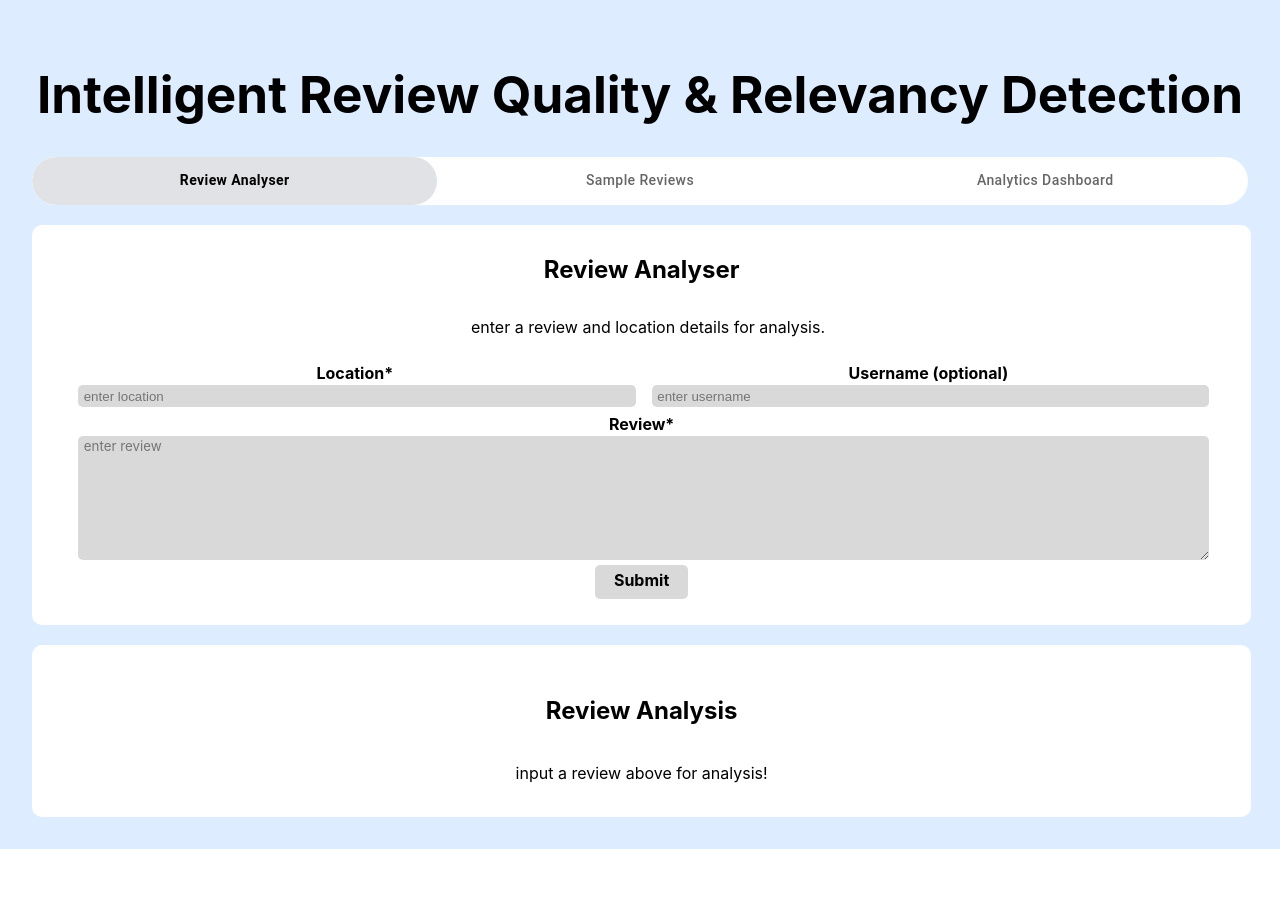
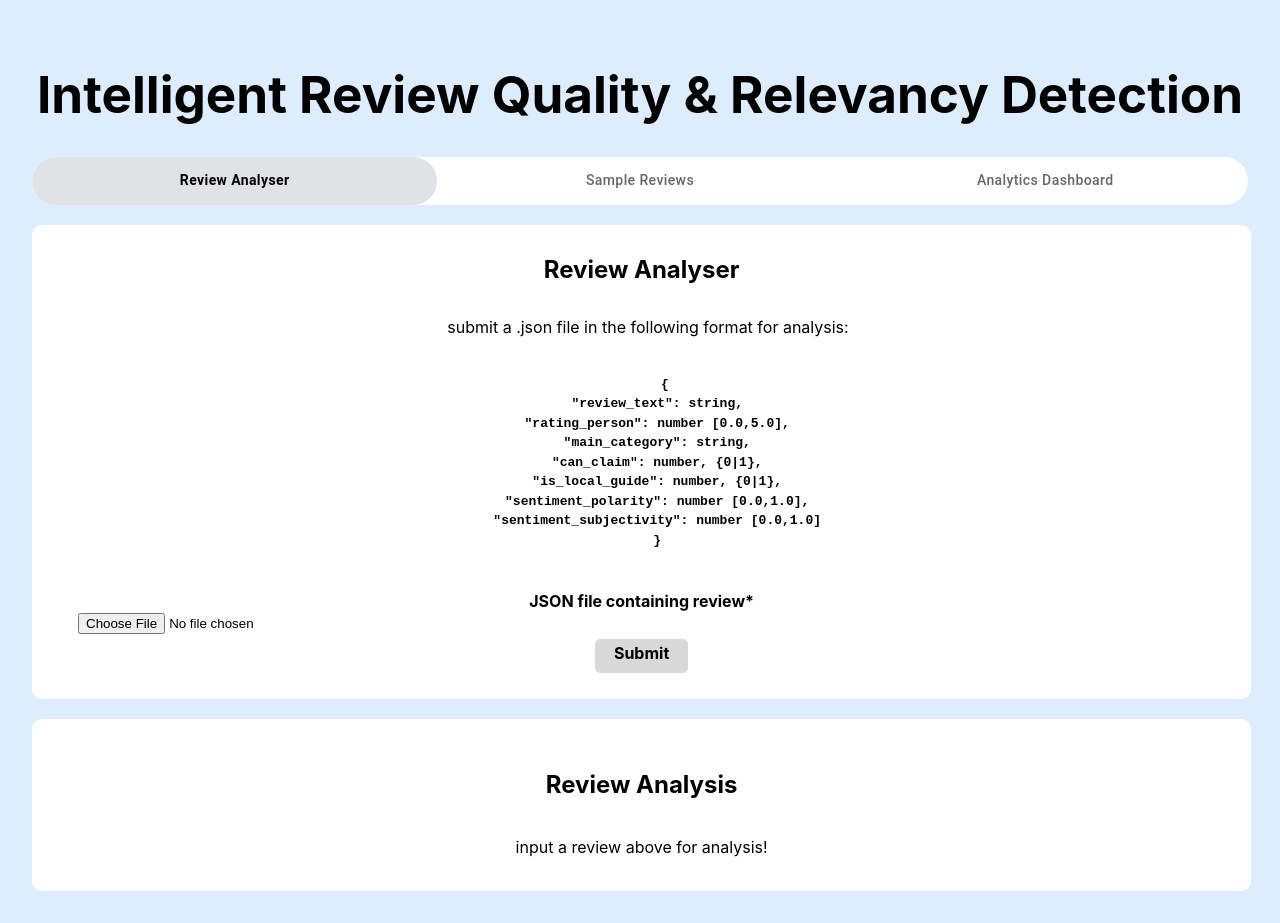
Before and after one commit to zkdlffkdb/location-review-validator, a React (Vite) app in the folder web-app/: page / in a window 1280 px wide. Before the commit the page ends 849 px from the top, so only its background shows below. Built offline with nearby package versions, Linux system fonts and the light colour scheme.

Commit message:
review form now accepts a json file

```diff
--- a/web-app/package.json
+++ b/web-app/package.json
@@ -15,7 +15,8 @@
     "@mui/styled-engine": "^7.3.1",
     "react": "^19.1.1",
     "react-dom": "^19.1.1",
-    "react-router": "^7.8.2"
+    "react-router": "^7.8.2",
+    "recharts": "^3.1.2"
   },
   "devDependencies": {
     "@eslint/js": "^9.33.0",
--- a/web-app/src/analyser.jsx
+++ b/web-app/src/analyser.jsx
@@ -20,8 +20,6 @@ export default function ReviewAnalyser() {
           <div>
             <p>✅Analysis Complete:</p>
             <div className="greyContainer">
-               <p> Location: {results.location}</p>
-               <p> by: {results.user}</p>
                <p> {results.review}</p>
             </div>
           </div>
--- a/web-app/src/components/ReviewForm.jsx
+++ b/web-app/src/components/ReviewForm.jsx
@@ -4,73 +4,72 @@ import { React, useState } from "react";
 function ReviewForm({setResults, setLoading}) {
   const [loc, setLoc] = useState("");
   const [username, setUsername] = useState("");
-  const [review, setReview] = useState("");
+  const [file, setFile] = useState(null);
+const handleSubmit = async (e) => {
+  e.preventDefault();
 
-  const handleSubmit = (e) => {
-    e.preventDefault();
-    console.log(loc, username, review);
+  if (!file) {
+    alert("please upload a JSON file containing your review.");
+    return;
+  }
 
-    setLoading(true)
-    // add form logic to send input into ML machine / backend
-    // Simulate async backend call (replace with fetch/axios later)
+  setLoading(true);
+
+  try {
+    const text = await file.text();
+    const jsonData = JSON.parse(text);
+
+    console.log("Parsed JSON:", jsonData);
+
+    // simulate async backend
     setTimeout(() => {
       setResults({
-        location: loc,
-        user: username || "Anonymous",
-        review: review,
+        review: jsonData.review_text,
       });
       setLoading(false);
     }, 2000);
-  };
 
+  } catch (error) {
+    console.error("error processing file:", error);
+    alert("invalid JSON or server error");
+    setLoading(false);
+  }
+};
 
   return (
     <div className={styles.pageContainer}>
       <h1 className={styles.title}>Review Analyser</h1>
-      <p className={styles.para}>
-        enter a review and location details for analysis.
+       <p className={styles.para}>
+        submit a .json file in the following format for analysis:
       </p>
+      <pre style={{marginTop:'0px'}}>
+      {`
+      {
+    "review_text": string,
+    "rating_person": number [0.0,5.0],
+    "main_category": string,
+    "can_claim": number, {0|1},
+    "is_local_guide": number, {0|1},
+    "sentiment_polarity": number [0.0,1.0],
+    "sentiment_subjectivity": number [0.0,1.0]
+    }
+      `}
+      </pre>
       <fieldset className={styles.fieldset}>
-        <form className={styles.form} onSubmit={handleSubmit} method="get">
+        <form className={styles.form} onSubmit={handleSubmit}>
           <div className={styles.formContainer}>
             <div className={styles.row}>
-              <div className={styles.fieldGroup}>
-                <label htmlFor="loc">Location*</label>
-                <input
-                  type="text"
-                  name="loc"
-                  id="loc"
-                  value={loc}
-                  onChange={(e) => setLoc(e.target.value)}
-                  placeholder=" enter location"
-                  required
-                  className={styles.shortinput}
-                />
-              </div>
-              <div className={styles.fieldGroup}>
-                <label htmlFor="username">Username (optional)</label>
-                <input
-                  type="text"
-                  name="username"
-                  id="username"
-                  value={username}
-                  onChange={(e) => setUsername(e.target.value)}
-                  placeholder=" enter username"
-                  className={styles.shortinput}
-                />
-              </div>
             </div>
 
             <div className={styles.fieldGroup}>
-              <label htmlFor="review">Review*</label>
-              <textarea
-                name="review"
-                id="review"
-                value={review}
-                onChange={(e) => setReview(e.target.value)}
-                placeholder=" enter review"
+              <label htmlFor="file">JSON file containing review*</label>
+              <input
+                type="file"
+                accept=".json"
+                name="file"
+                id="file"
+                onChange={(e) => setFile(e.target.files[0])}
                 required
-                className={styles.input}
               />
             </div>
 
@@ -79,7 +78,7 @@ function ReviewForm({setResults, setLoading}) {
                 Submit
               </button>
             </div>
-          </div>
+      </div>
         </form>
       </fieldset>
     </div>
```
Also changed, not shown: 1 other file (tests, documents, lock files or other folders).
